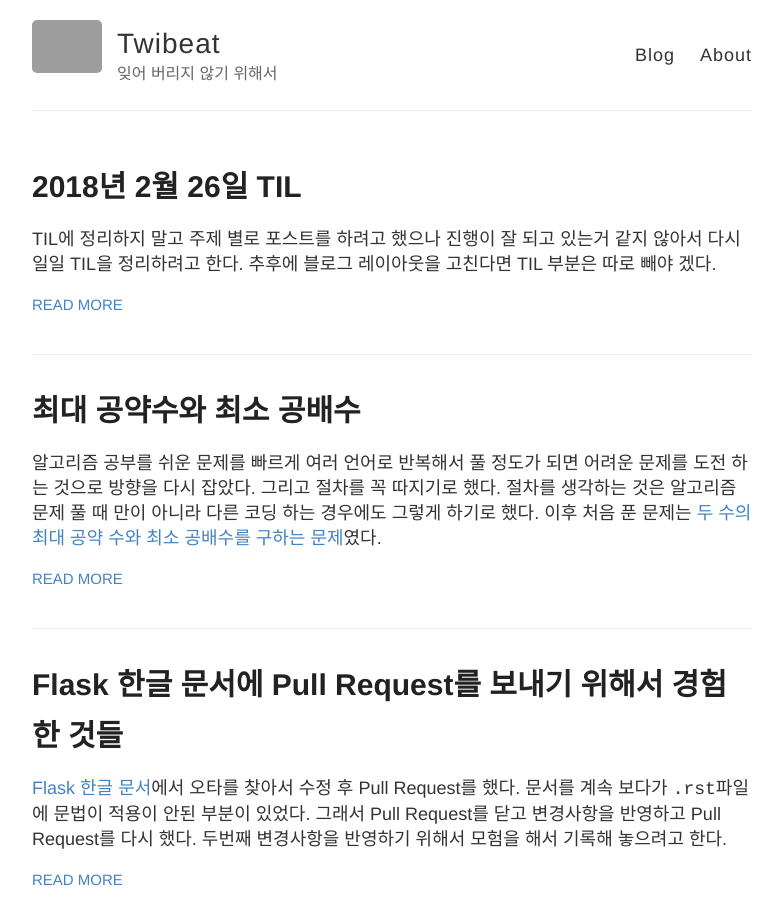
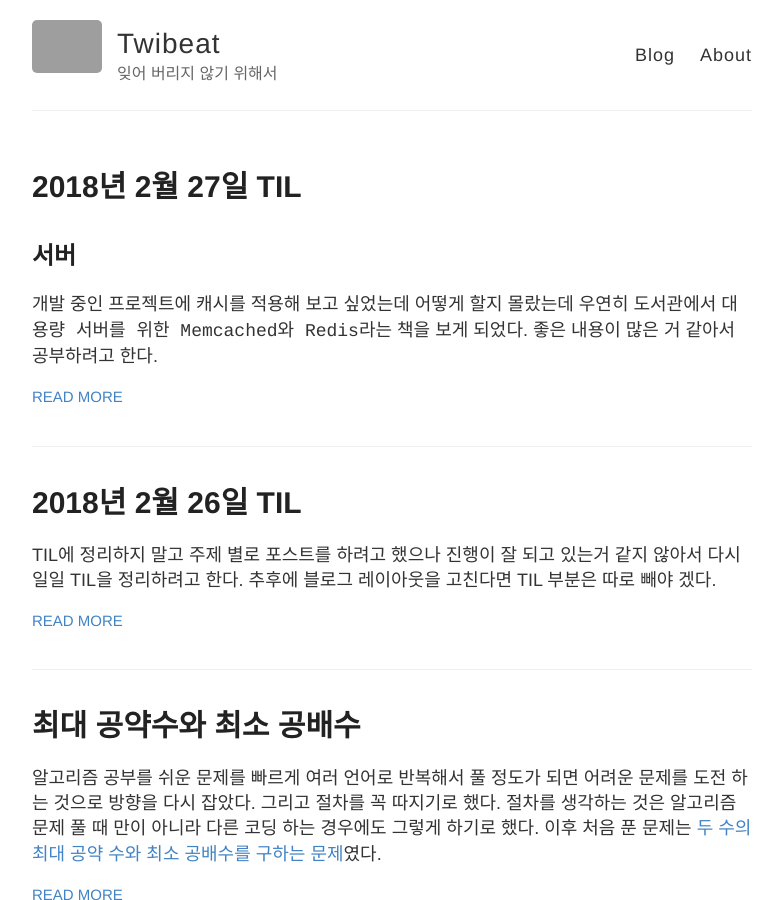
Before and after one commit to changmin-dev/changmin-dev.github.io, a Jekyll site: the page built from index.html, in a window 1280 px wide and 900 px high. Shown: the whole window, without its empty margins (248-1031 px from the left). Built offline with Jekyll 4.4.1, drawn with Linux system fonts in a browser that asks for light colours; grey boxes are pictures that could not be loaded.

Commit message:
2018년 2월 27일 TIL

````diff
--- a/_posts/2018-02-26-TIL20180226.md
+++ b/_posts/2018-02-26-TIL20180226.md
@@ -25,8 +25,9 @@ strong으로 선언 된 변수는 다른 곳에서 참조하고 있을 경우
 6. application : 어플리케이션에서 사용하기 위해 추가한 상태들
 7. reserved: 내부 프레임 워크에 의해 예약된 상태들
 
-## #selector()
-함수를 지정한다. 스위프트에서는 함수가 1급 객체라서 변수에 저장 할 수 있는데 그때를 위해서 사용하는 듯하다.
+## #selector(), @objc
+`#selector()` 는 함수를 지정한다. 스위프트에서는 함수가 1급 객체라서 변수에 저장 할 수 있는데 그때를 위해서 사용하는 듯하다.
 ```
 let mySelector: Selector = #selector(ViewController.foo)
 ```
+swift4에서는 Objective-C와의 호환성을 위하여 함수 앞에 `@objc` 키워드를 붙여야한다.
--- /dev/null
+++ b/_posts/2018-02-27-TIL20180227.md
@@ -0,0 +1,29 @@
+---
+layout: post
+title: 2018년 2월 27일 TIL
+---
+
+
+## 서버
+개발 중인 프로젝트에 캐시를 적용해 보고 싶었는데 어떻게 할지 몰랐는데 우연히 도서관에서 `대용량 서버를 위한 Memcached와 Redis`라는 책을 보게 되었다.
+좋은 내용이 많은 거 같아서 공부하려고 한다.
+
+### NoSQL 유형
+1. Key-Value Store : key로 value를 찾는 해시의 형태. ex) Redis, Memcached
+2. Column Oriented Store : 컬럼 정보를 모아서 저장  ex) HBase, Cassandra
+3. Document Oriented Store : JSON 형태로 저장 ex) MongoDB, CouchDB
+
+### Stateful, Stateless
+Stateful 구조 : 웹서버에서 진행 정보를 저장한다. 웹서버에 문제가 생기게 되면 어디까지 처리 됐는지 알 수가 없다.
+Stateless 구조 : DB 혹은 클라이언트에 진행 정보가 저장. 웹서버에 문제가 생기지
+
+### Scale up과 Scale out
+Scale up : 장비의 성능을 높인다. 기존의 아키텍처를 그대로 사용 가능
+Scale down : 장비의 수를 늘린다. 장비의 수가 증가 할 때마다 선형에 가깝게 성능이 늘어 날 수 있는 아키텍처가 중요하다.
+
+## 웹 개발
+
+### flask AJAX로 요청 시 redirect, render_template 안되는 문제
+원래 안되는 게 맞는 거 같다. Ajax는 페이지 이동 없이 정보를 주고받는 방법이다. 여기에 따른 이득도 있지만, 보안 문제도 있다. 페이지 이동을 원한다면, 클라이언트(js등)에서 처리 해야 한다.
+[위키피디아](https://ko.wikipedia.org/wiki/Ajax)
+[stackoverflow](https://stackoverflow.com/questions/17248888/how-to-redirect-with-flask-and-jquery)
````
